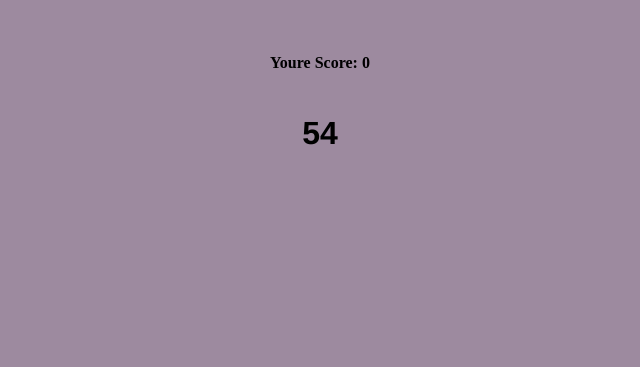
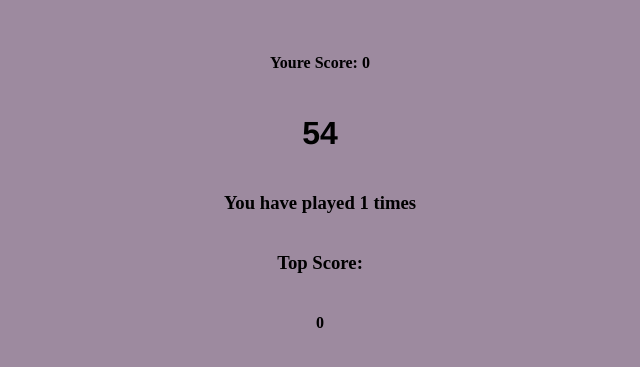
Before and after one commit to pawwwlll15/flask_boggle, a Flask app: template templates/board.html in a window 1280 px wide. Shown: the part 254-621 px from the top of the page, without its empty margins (320-960 px from the left). Run offline with Flask 3, Linux system fonts and the light colour scheme; the template is opened without the code that fills it: most values are stand-ins (such as "Sample title", 1, 10 or a date in 2020); parts of the project's set-up code (start-up, migrations or seed data) failed here and were passed over; some libraries are stand-ins or nearby versions.

Commit message:
getting the timer to work

```diff
--- a/app.py
+++ b/app.py
@@ -10,17 +10,22 @@ app.config['SECRET_KEY'] = ['thow_shall_not_pass']
 app.config['testing'] = True
 app.config['DEBUG_TB_HOSTS'] = ['dont-show-debug-tollbar']
 
+game_counter = -1
+
 @app.route('/')
 def home_page():
+
     return render_template('home.html')
 
 @app.route('/board')
 def board_page():
+    global game_counter
+    game_counter += 1
     game = boggle_game
     board = game.make_board()
     #storing board in a session to prevent complications with other routes
     session['board'] = board
-    return render_template('board.html', board = board)
+    return render_template('board.html', board = board, game_counter = game_counter)
 
 
 @app.route('/submit_guess', methods=['POST'])
@@ -32,7 +37,6 @@ def submit_guess():
     boggle = Boggle()
     #checking if word exists in words lists
     validate_word = boggle.check_valid_word(board,guess)
-    print(validate_word)
     return jsonify({'result': validate_word})
 
 
--- a/static/app.js
+++ b/static/app.js
@@ -1,11 +1,13 @@
 
 /* listen for when the page loads, when the happens grab form with id 'guess' and add an event listener to that form as well */
 const guess_form = document.querySelector('#guess');
-let used_guesses = new Set()
-
+let used_guesses = new Set();
+let top_score = document.querySelector('#top_score');
 let score = document.querySelector('#score');
 let counter = 0;
 score.textContent = "Youre Score: " + counter
+
+
 
 guess_form.addEventListener('submit', async function(e){
     e.preventDefault();
--- a/static/timer.js
+++ b/static/timer.js
@@ -1,17 +1,25 @@
 let timeCounter = 60;
 let timer = document.querySelector('#timer');
 timer.textContent = timeCounter;
-let gameboard = document.querySelector('#gameboard')
+
+
 
 function updateTimer(){
     if(timeCounter > 0){
         timeCounter -= 1;
         timer.textContent = timeCounter;
     } else{
-        clearInterval(countdown)
-
+        clearInterval(countdown);
+        alert("TIME IS UP, PLEASE CLICK 'OK' TO HEAD BACK TO HOME PAGE!!");
+        window.location.href = '/';
+        if(score > top_score){
+            top_score.textContent = score;
+        }
 
     }
 }
 
 let countdown = setInterval(updateTimer,1000);
+
+
+/* top score is not updating for some reason!! */
--- a/templates/base.html
+++ b/templates/base.html
@@ -5,16 +5,15 @@
   <meta name="viewport" content="width=device-width, initial-scale=1.0">
   <meta http-equiv="X-UA-Compatible" content="ie=edge">
   <title>Title</title>
-  <script src="path/to/your/jquery-3.6.0.min.js"></script>
   <link rel="stylesheet" href="/static/base_style.css">
 </head>
 <body>
   <nav class="navbar"></nav>
     <a href="/">Restart Game</a>
 </nav>
-  {% block content %}
-  {% endblock %}
+  {% block content %}{% endblock %}
 
+<script src="path/to/your/jquery-3.6.0.min.js"></script>
 <script src="https://cdn.jsdelivr.net/npm/axios/dist/axios.min.js"></script>
 </body>
 </html>
--- a/templates/board.html
+++ b/templates/board.html
@@ -25,6 +25,9 @@
 <h4 id="score">0</h4>
 
 <h1 id="timer"></h1>
+<h3>You have played {{game_counter}} times</h3>
+<h3>Top Score:</h3>
+<h4 id="top_score">0</h4>
 
 
 
@@ -33,5 +36,5 @@
 
 <script src="/static/app.js"></script>
 <script src="/static/timer.js"></script>
-<script src="https://cdn.jsdelivr.net/npm/axios/dist/axios.min.js"></script>
+
 {% endblock %}
```
Also changed, not shown: templates/home.html (+10 -0 lines).
